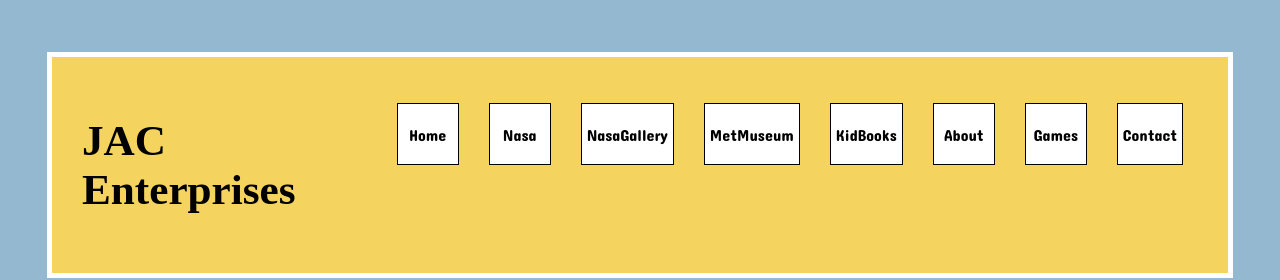
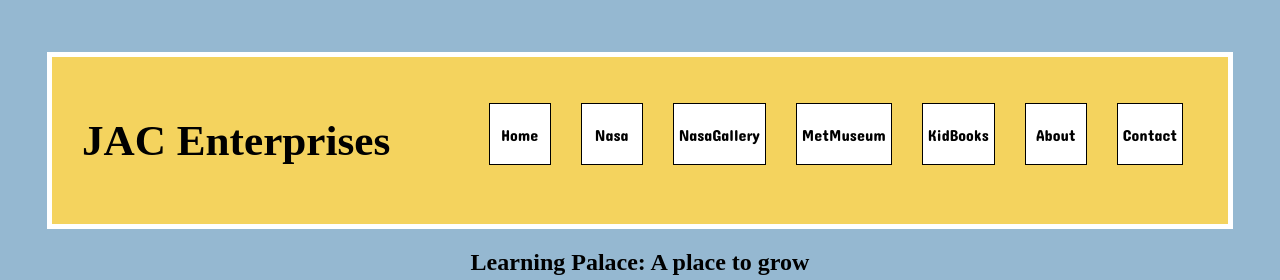
Before and after one commit to 2022-October-Java-PT/digi-dreamers-mystery-educator-repo, a React (Create React App) app in the folder digi-react/: page / in a window 1280 px wide. Shown: the top 280 px of the page. Built offline with nearby package versions, Linux system fonts and the light colour scheme; a web font is replaced by a local one.

Commit message:
commented out games nav link

```diff
--- a/digi-react/src/components/header/index.js
+++ b/digi-react/src/components/header/index.js
@@ -12,7 +12,7 @@ const Header = () => (
       <NavLink to='/Museum'>MetMuseum</NavLink>
       <NavLink to='/KidBooks'>KidBooks</NavLink>
       <NavLink to='/about'>About</NavLink>
-      <NavLink to='/Games'>Games</NavLink>
+      {/* <NavLink to='/Games'>Games</NavLink> */}
       <NavLink to='/Contact'>Contact</NavLink>
     </ul>
   </div>
```
